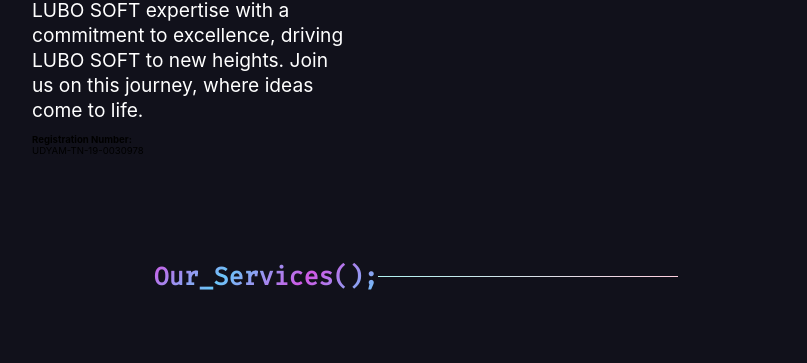
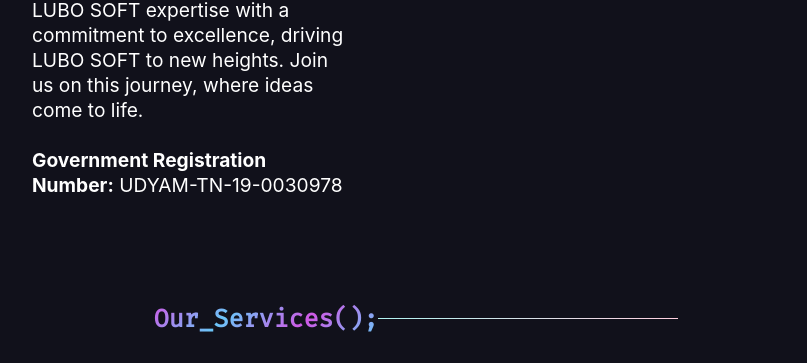
Before and after one commit to LUBOSOFTTECH/Mywebsite, a plain HTML site: page index.html in a window 1280 px wide. Shown: the part 1373-1736 px from the top of the page, without its empty margins (224-1031 px from the left). Drawn offline with nearby package versions, Linux system fonts and the light colour scheme; a web font is replaced by a local one.

Commit message:
rigistration

```diff
--- a/index.html
+++ b/index.html
@@ -281,7 +281,7 @@
               businesses through cutting-edge technology and user-centric design.<b>We have successfully completed 60+ projects</b></p> <br>
             <p tabindex="0"><b>Founded by Anvar and He has 5+ years of full stack developer experience</b> , our journey began with a vision to revolutionize the digital landscape.
               Anvar A blends LUBO SOFT expertise with a commitment to excellence, driving LUBO SOFT to new heights. Join
-              us on this journey, where ideas come to life. </p> <br><b> Registration Number:</b> UDYAM-TN-19-0030978
+              us on this journey, where ideas come to life. </p> <p><br><b>Government Registration Number:</b> UDYAM-TN-19-0030978</p>
           </div>
 
           <div class="img-gradient" data-aos="fade-up"><img src="src/webp/founder.png" alt="Vinod Jangid" tabindex="0"
```
